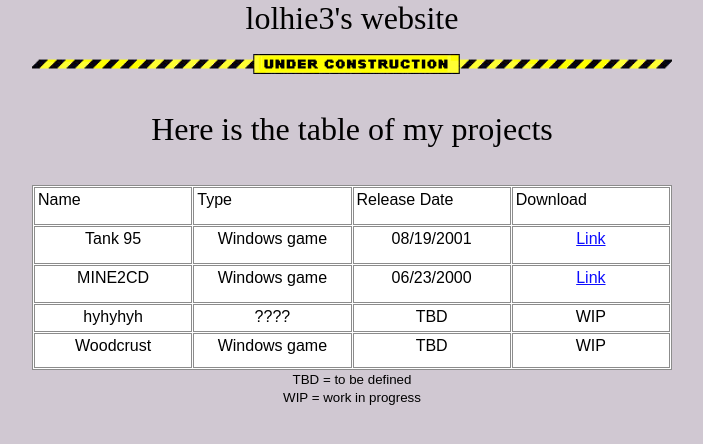
After one commit to lolhie3/lolhie3.github.io, a PHP site: page /downloads.html in a window 1280 px wide. The commit adds this page. Shown: the top 444 px of the page, without its empty margins (288-991 px from the left). Run offline with PHP 8.4, Linux system fonts and the light colour scheme.

Commit message:
site downgrade

```diff
--- /dev/null
+++ b/downloads.html
@@ -0,0 +1,144 @@
+<!DOCTYPE html>
+<html>
+<head>
+	<meta charset="utf-8">
+	<meta name="viewport" content="width=device-width, initial-scale=1">
+	<meta name="generator" content="RocketCake">
+	<title></title>
+	<link rel="stylesheet" type="text/css" href="downloads_html.css">
+</head>
+<body>
+<div class="textstyle1">
+<span class="textstyle2">lolhie3's website<br/></span><img src="rc_images/ajaj0077lines_bulletsconstruction.gif" width="573" height="18" id="img_1f6374ba" alt="" title="" /><span class="textstyle2"><br/><br/>Here is the table of my projects</span><span class="textstyle3"><br/></span><span class="textstyle2"><br/></span><table id="table_7062c2b0" cellpadding="3" cellspacing="1" >	<tr>
+		<td width="25%" height="30px" style="vertical-align: top; overflow:hidden; ">  <div id="cell_12d1eed0">
+    <div class="textstyle4">
+      <span class="textstyle5">Name</span>
+      </div>
+    </div>
+		</td>
+		<td width="25%" height="30px" style="vertical-align: top; overflow:hidden; ">  <div id="cell_192b9a7">
+    <div class="textstyle4">
+      <span class="textstyle5">Type</span>
+      </div>
+    </div>
+		</td>
+		<td width="25%" height="30px" style="vertical-align: top; overflow:hidden; ">  <div id="cell_e6feb80">
+    <div class="textstyle4">
+      <span class="textstyle5">Release Date</span>
+      </div>
+    </div>
+		</td>
+		<td width="25%" height="30px" style="vertical-align: top; overflow:hidden; ">  <div id="cell_5616e585">
+    <div class="textstyle4">
+      <span class="textstyle5">Download</span>
+      </div>
+    </div>
+		</td>
+	</tr>
+	<tr>
+		<td width="25%" height="30px" style="vertical-align: top; overflow:hidden; ">  <div id="cell_2fe2d46c">
+    <div class="textstyle1">
+      <span class="textstyle5">Tank 95</span>
+      </div>
+    </div>
+		</td>
+		<td width="25%" height="30px" style="vertical-align: top; overflow:hidden; ">  <div id="cell_2386f5af">
+    <div class="textstyle1">
+      <span class="textstyle5">Windows game</span>
+      </div>
+    </div>
+		</td>
+		<td width="25%" height="30px" style="vertical-align: top; overflow:hidden; ">  <div id="cell_286f15fa">
+    <div class="textstyle1">
+      <span class="textstyle5">08/19/2001</span>
+      </div>
+    </div>
+		</td>
+		<td width="25%" height="30px" style="vertical-align: top; overflow:hidden; ">  <div id="cell_19a214ce">
+    <div class="textstyle1">
+      <span class="textstyle5"><a href="https://lolhie3.github.io/downloads/tank95_full.exe">Link</a></span>
+      </div>
+    </div>
+		</td>
+	</tr>
+	<tr>
+		<td width="25%" height="30px" style="vertical-align: top; overflow:hidden; ">  <div id="cell_7771ed8c">
+    <div class="textstyle1">
+      <span class="textstyle5">MINE2CD</span>
+      </div>
+    </div>
+		</td>
+		<td width="25%" height="30px" style="vertical-align: top; overflow:hidden; ">  <div id="cell_29c31724">
+    <div class="textstyle1">
+      <span class="textstyle5">Windows game</span>
+      </div>
+    </div>
+		</td>
+		<td width="25%" height="30px" style="vertical-align: top; overflow:hidden; ">  <div id="cell_366cb74c">
+    <div class="textstyle1">
+      <span class="textstyle5">06/23/2000</span>
+      </div>
+    </div>
+		</td>
+		<td width="25%" height="30px" style="vertical-align: top; overflow:hidden; ">  <div id="cell_7901585d">
+    <div class="textstyle1">
+      <span class="textstyle5"><a href="https://lolhie3.github.io/downloads/ms2c_87097.iso">Link</a></span>
+      </div>
+    </div>
+		</td>
+	</tr>
+	<tr>
+		<td width="25%" height="20px" style="vertical-align: top; overflow:hidden; ">  <div id="cell_2a63c6c8">
+    <div class="textstyle1">
+      <span class="textstyle5">hyhyhyh</span>
+      </div>
+    </div>
+		</td>
+		<td width="25%" height="20px" style="vertical-align: top; overflow:hidden; ">  <div id="cell_7bfc192b">
+    <div class="textstyle1">
+      <span class="textstyle5">????</span>
+      </div>
+    </div>
+		</td>
+		<td width="25%" height="20px" style="vertical-align: top; overflow:hidden; ">  <div id="cell_4466483b">
+    <div class="textstyle1">
+      <span class="textstyle5">TBD</span>
+      </div>
+    </div>
+		</td>
+		<td width="25%" height="20px" style="vertical-align: top; overflow:hidden; ">  <div id="cell_5263dfac">
+    <div class="textstyle1">
+      <span class="textstyle5">WIP</span>
+      </div>
+    </div>
+		</td>
+	</tr>
+	<tr>
+		<td width="25%" height="27px" style="vertical-align: top; overflow:hidden; ">  <div id="cell_2ba0dbc0">
+    <div class="textstyle1">
+      <span class="textstyle5">Woodcrust</span>
+      </div>
+    </div>
+		</td>
+		<td width="25%" height="27px" style="vertical-align: top; overflow:hidden; ">  <div id="cell_5d26a4c5">
+    <div class="textstyle1">
+      <span class="textstyle5">Windows game</span>
+      </div>
+    </div>
+		</td>
+		<td width="25%" height="27px" style="vertical-align: top; overflow:hidden; ">  <div id="cell_22f72509">
+    <div class="textstyle1">
+      <span class="textstyle5">TBD</span>
+      </div>
+    </div>
+		</td>
+		<td width="25%" height="27px" style="vertical-align: top; overflow:hidden; ">  <div id="cell_5c9515a7">
+    <div class="textstyle1">
+      <span class="textstyle5">WIP</span>
+      </div>
+    </div>
+		</td>
+	</tr>
+</table><span class="textstyle6"><br/></span><span class="textstyle7">TBD = to be defined<br/>WIP = work in progress<br/></span>  </div>
+</body>
+</html>
--- /dev/null
+++ b/downloads_html.css
@@ -0,0 +1,36 @@
+a { color:#0D0DFF; }
+a:visited { color:#904C8D; }
+a:active { color:#5C615E; }
+a:hover { color:#B2B3B4; }
+#table_7062c2b0 th { border: 1px solid #8C8C8C;  }
+#table_7062c2b0 td { border: 1px solid #8C8C8C;  }
+body { background-color:#D0C8D2; padding:0;  margin: 0; }
+.textstyle1 { text-align:center; }
+.textstyle2 { font-size:24pt; font-family:'Times New Roman', Times, serif; color:#000000;  }
+#img_1f6374ba { vertical-align: bottom; position:relative; display: inline-block; width:50%; background:none; height:auto;  }
+.textstyle3 { font-size:13pt; font-family:'Times New Roman', Times, serif; color:#000000;  }
+#table_7062c2b0 { box-sizing: border-box; vertical-align: bottom; position:relative; display: inline-table; width:50%; height:150px; background-color:#FFFFFF; border: 1px solid #8C8C8C; table-layout: fixed;  }
+#cell_12d1eed0 {  }
+.textstyle4 { text-align:left; }
+.textstyle5 { font-size:12pt; font-family:Arial, Helvetica, sans-serif; color:#000000;  }
+#cell_192b9a7 {  }
+#cell_e6feb80 {  }
+#cell_5616e585 {  }
+#cell_2fe2d46c {  }
+#cell_2386f5af {  }
+#cell_286f15fa {  }
+#cell_19a214ce {  }
+#cell_7771ed8c {  }
+#cell_29c31724 {  }
+#cell_366cb74c {  }
+#cell_7901585d {  }
+#cell_2a63c6c8 {  }
+#cell_7bfc192b {  }
+#cell_4466483b {  }
+#cell_5263dfac {  }
+#cell_2ba0dbc0 {  }
+#cell_5d26a4c5 {  }
+#cell_22f72509 {  }
+#cell_5c9515a7 {  }
+.textstyle6 { font-size:24pt; font-family:Arial, Helvetica, sans-serif; color:#000000;  }
+.textstyle7 { font-size:10pt; font-family:Arial, Helvetica, sans-serif; color:#000000;  }
```
Also changed, not shown: index.html (+2 -68 lines), index_html.css (+11 -42 lines), rc_images/________.png (added), rc_images/ajaj0077lines_bulletsconstruction.gif (added), rc_images/wcscreen1.png (added), 6 other files.
